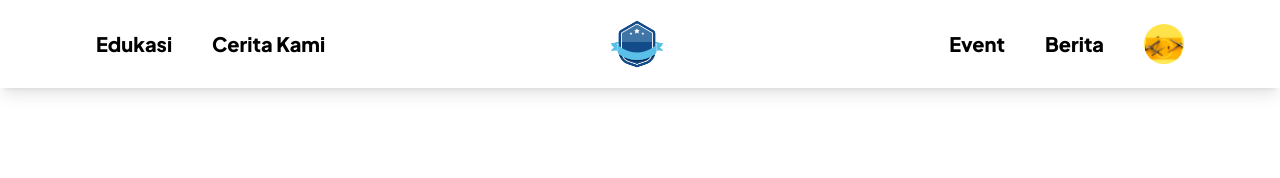
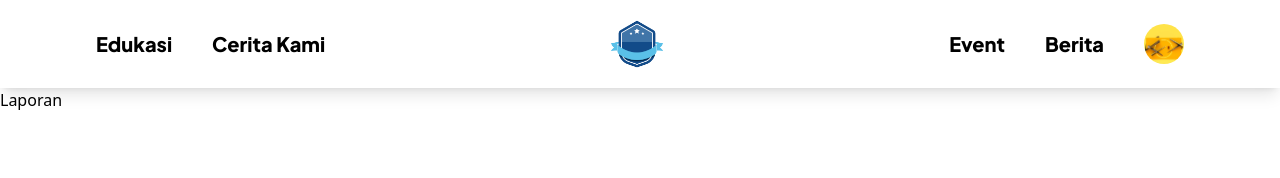
Before and after one commit to FS-29/final-project-fe, a React (Vite) app: page /laporan in a window 1280 px wide. Shown: the top 178 px of the page. Built offline with nearby package versions, Linux system fonts and the light colour scheme.

Commit message:
update: route laporan dan perbaikan header
-route baru untuk laporan
-perbaikan route untuk masuk didalam header

```diff
--- a/src/App.jsx
+++ b/src/App.jsx
@@ -9,6 +9,7 @@ import EdukasiPage from "./pages/EdukasiPage";
 import EventPage from "./pages/EventPage";
 import DashboardPage from "./pages/DashboardPage";
 import Header from "./component/header/header";
+import LaporanPage from "./pages/LaporanPage";
 
 function App() {
   return (
@@ -23,6 +24,7 @@ function App() {
         <Route path="/edukasi" element={<EdukasiPage/>}/>
         <Route path="/event" element={<EventPage/>}/>
         <Route path="/dashboard" element={<DashboardPage/>}/>
+        <Route path="/laporan" element={<LaporanPage/>}/>
       </Routes>
     </>
   );
--- a/src/component/header/header.jsx
+++ b/src/component/header/header.jsx
@@ -36,23 +36,14 @@ function Header() {
     >
       <nav className="flex z-50 relative items-center bg-white shadow-lg justify-between px-24 py-3">
         <div className="flex items-center gap-10">
-          <NavLink
-            to="/edukasi"
-            className={({ isActive }) => isActive && ""}
-          >
+          <NavLink to="/edukasi" className={({ isActive }) => isActive && ""}>
             <Subcomp key={1} text={"Edukasi"}></Subcomp>
           </NavLink>
-          <NavLink
-            to="/cerita"
-            className={({ isActive }) => isActive && ""}
-          >
+          <NavLink to="/cerita" className={({ isActive }) => isActive && ""}>
             <Subcomp key={2} text={"Cerita Kami"}></Subcomp>
           </NavLink>
         </div>
-        <NavLink
-          to="/"
-          className={({ isActive }) => isActive && ""}
-        >
+        <NavLink to="/" className={({ isActive }) => isActive && ""}>
           <img
             src={headerLogo}
             className="w-16 hover:scale-110 transition-all duration-100"
@@ -60,16 +51,10 @@ function Header() {
           />
         </NavLink>
         <div className="flex items-center gap-10">
-          <NavLink
-            to="/event"
-            className={({ isActive }) => isActive && ""}
-          >
+          <NavLink to="/event" className={({ isActive }) => isActive && ""}>
             <Subcomp key={3} text={"Event"}></Subcomp>
           </NavLink>
-          <NavLink
-            to="/berita"
-            className={({ isActive }) => isActive && ""}
-          >
+          <NavLink to="/berita" className={({ isActive }) => isActive && ""}>
             <Subcomp key={4} text={"Berita"}></Subcomp>
           </NavLink>
 
@@ -81,13 +66,12 @@ function Header() {
               onClick={() => setFloating(!floating)}
             />
           ) : (
-            <a
-              href=""
-              className="flex items-center gap-4 hover:scale-110 transition-all duration-100"
-            >
-              <Subcomp key={5} text={"Masuk"}></Subcomp>
-              <LoginLogo styleSVG={"fill-black"}></LoginLogo>
-            </a>
+            <NavLink to="/login" className={({ isActive }) => isActive && ""}>
+              <div className="flex items-center gap-4 hover:scale-110 transition-all duration-100">
+                <Subcomp key={5} text={"Masuk"}></Subcomp>
+                <LoginLogo styleSVG={"fill-black"}></LoginLogo>
+              </div>
+            </NavLink>
           )}
         </div>
       </nav>
--- /dev/null
+++ b/src/pages/LaporanPage.jsx
@@ -0,0 +1,9 @@
+function LaporanPage() {
+    return(
+        <>
+        <h1>Laporan</h1>
+        </>
+    )
+}
+
+export default LaporanPage
```
